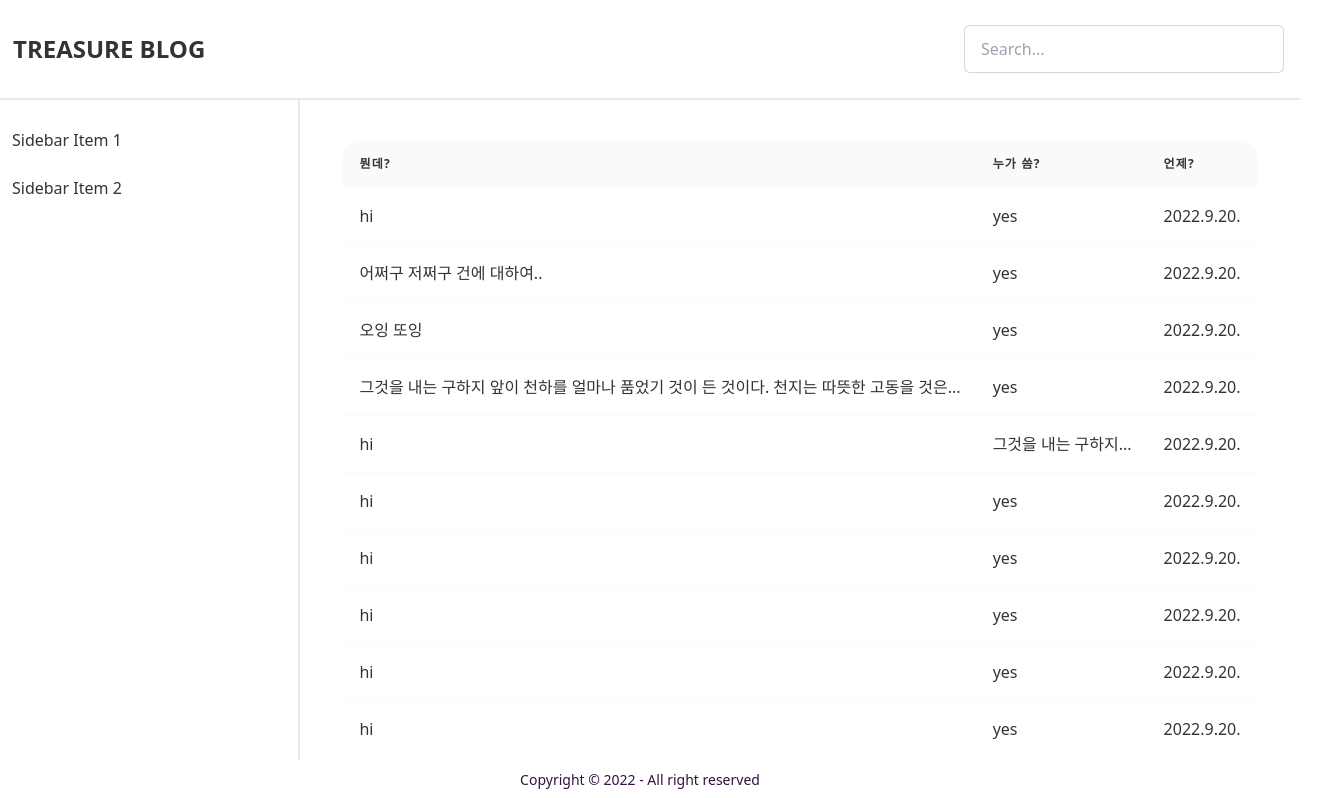
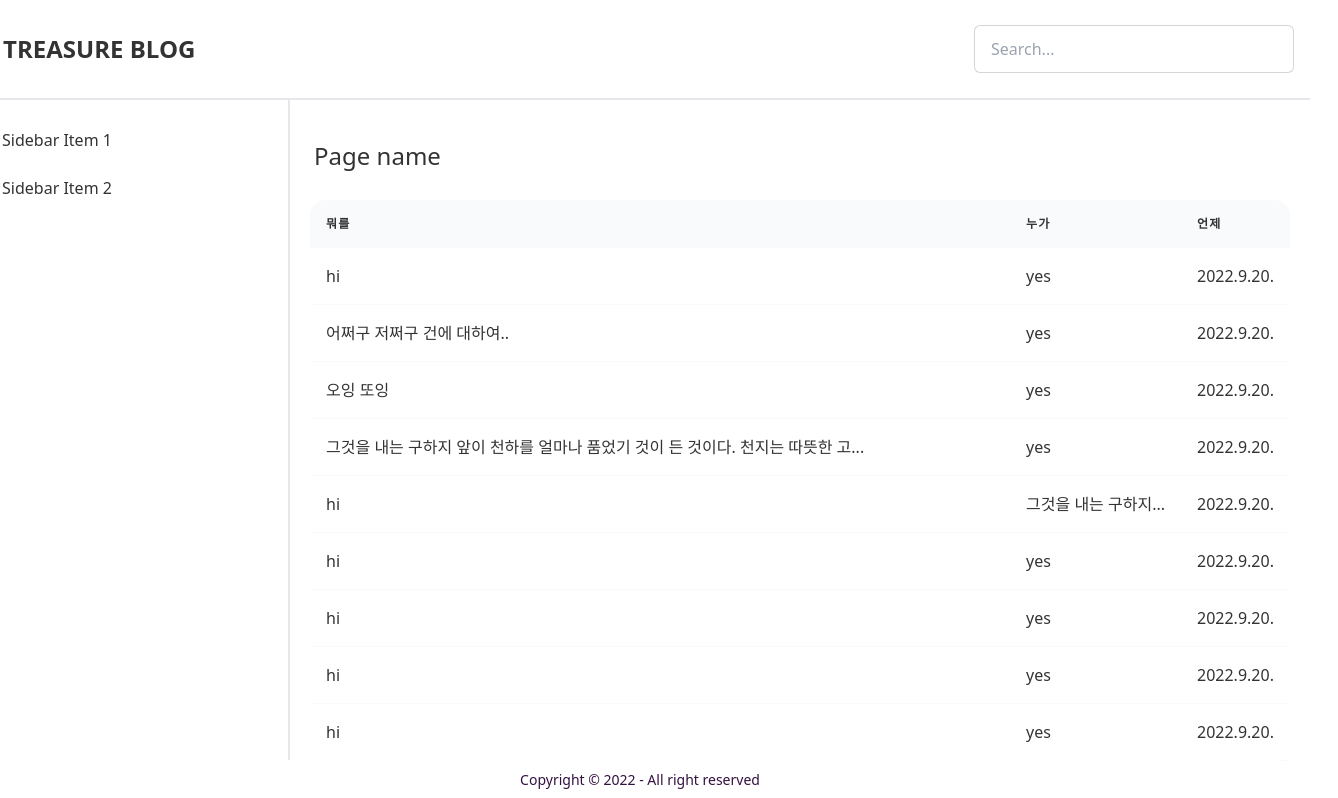
Before and after one commit to navskh/vue-blog, a Vue app: page / in a window 1280 px wide. Shown: the top 798 px of the page, 1338 px wide, since content can reach past the window. Built offline with nearby package versions, Linux system fonts and the light colour scheme.

Commit message:
update: hover design

```diff
--- a/src/components/Article.vue
+++ b/src/components/Article.vue
@@ -1,22 +1,24 @@
 <template>
-  <div class="w-full flex flex-col items-center mt-10 min-w-[1000px]">
+  <div class="w-full mt-10 min-w-[1000px]">
+    <h1 class="text-2xl mb-7 mx-6">Page name</h1>
+    <div class="flex flex-col items-center"></div>
     <table class="table w-[800px] mx-5">
       <!-- head -->
       <thead>
         <tr>
-          <th class="w-[60%] tracking-widest">뭔데?</th>
-          <th class="w-[20%] tracking-widest">누가 씀?</th>
-          <th class="w-[10%] tracking-widest">언제?</th>
+          <th class="min-w-[700px] tracking-widest">뭐를</th>
+          <th class="w-[20%] tracking-widest">누가</th>
+          <th class="w-[10%] tracking-widest">언제</th>
         </tr>
       </thead>
       <tbody>
-        <tr
-          v-for="(data, index) in mockupData"
-          :key="index"
-          class="hover:border-l-2 hover:border-primary"
-        >
+        <tr v-for="(data, index) in mockupData" :key="index">
           <td>
-            <p>{{ truncate(data.title) }}</p>
+            <p
+              class="w-max hover:after:content-['#'] hover:after:ml-2 hover:after:font-semibold hover:after:text-secondary-focus hover:text-secondary-focus"
+            >
+              {{ truncate(data.title) }}
+            </p>
           </td>
           <td>
             <p>{{ truncate(data.author, 10) }}</p>
@@ -44,7 +46,7 @@ let isActive = ref(1);
 const handleButtonClick = (n) => {
   isActive.value = n;
 };
-const truncate = (text, maxLength = 50) => {
+const truncate = (text, maxLength = 45) => {
   if (text.length > maxLength) {
     return text.substring(0, maxLength) + '...';
   } else {
```
